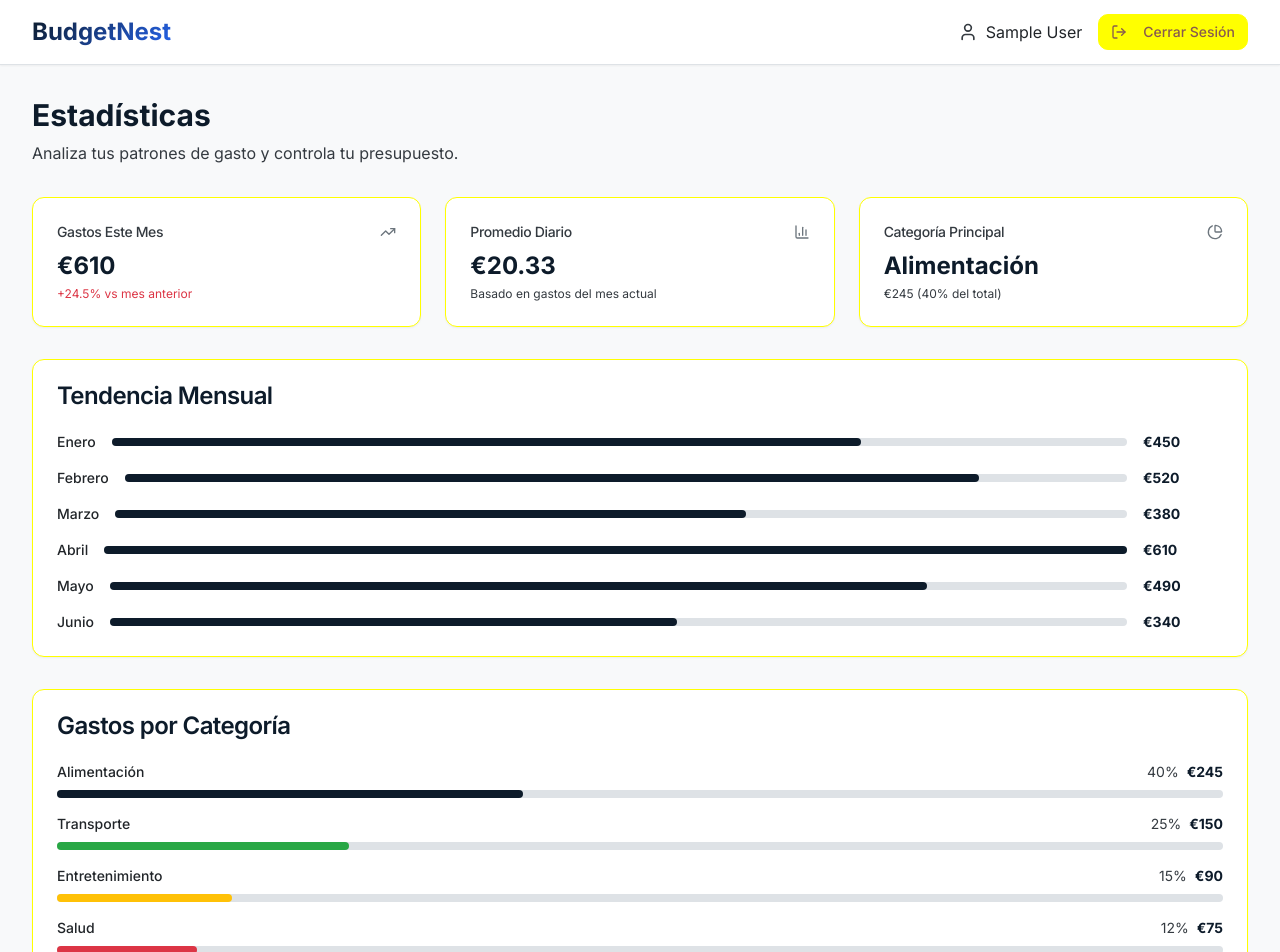
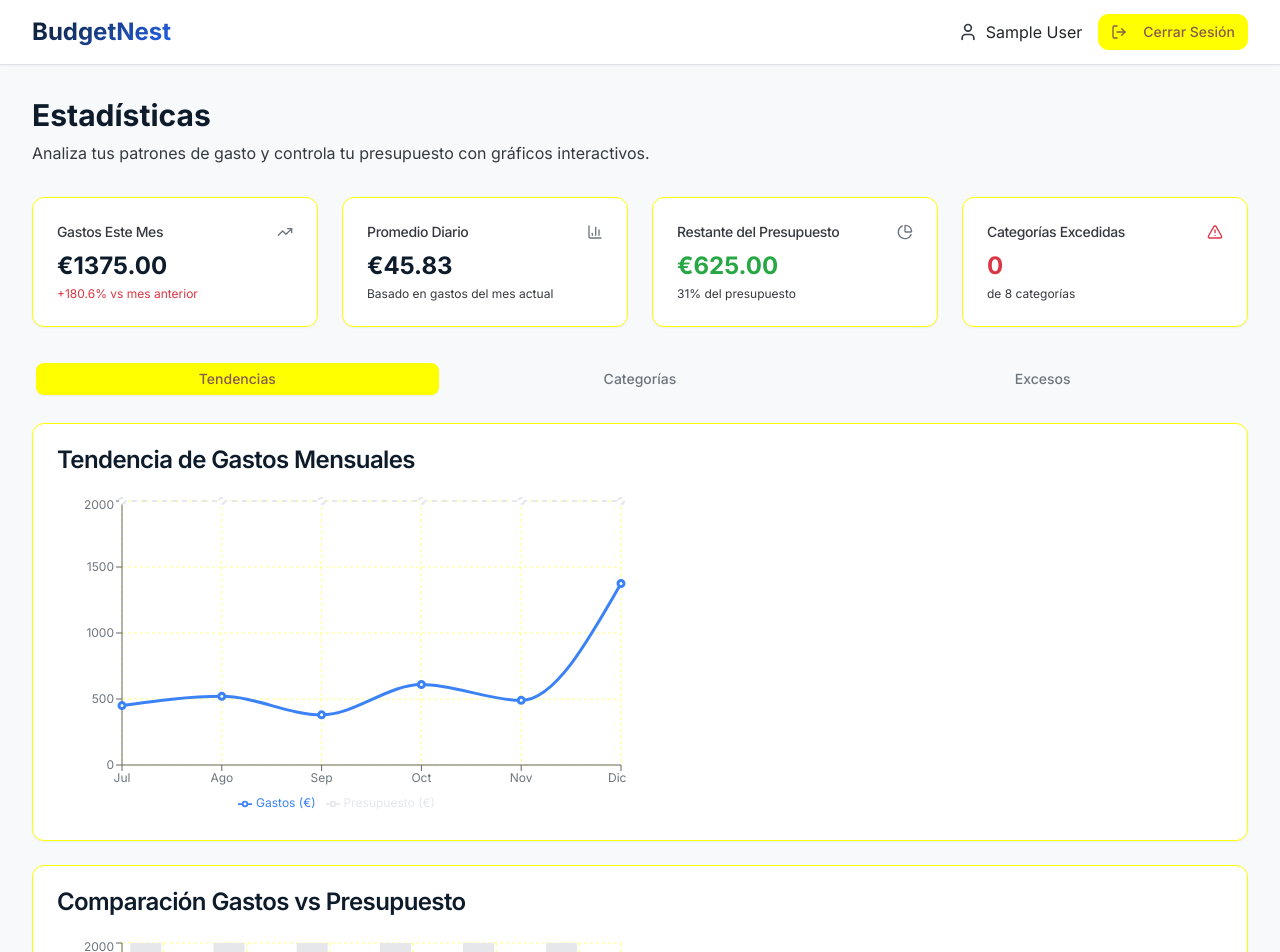
Before and after one commit to Davidbotpress/budgetnest-mobile-finance, a React (Vite) app: page /statistics in a window 1280 px wide. Shown: the top 952 px of the page. Built offline with nearby package versions, Linux system fonts and the light colour scheme; sample sign-in values are in the browser's storage.

Commit message:
feat: Implement Statistics Page
Adds the Statistics page with monthly spending charts, category breakdown pie chart, spending trends, and overspending highlights, using mock data and Recharts.

```diff
--- a/src/pages/Statistics.tsx
+++ b/src/pages/Statistics.tsx
@@ -1,12 +1,33 @@
 
 import { useAuth } from '@/contexts/AuthContext';
+import { useBudget } from '@/contexts/BudgetContext';
 import { Button } from '@/components/ui/button';
 import { Card, CardContent, CardHeader, CardTitle } from '@/components/ui/card';
-import { LogOut, User, TrendingUp, PieChart, BarChart3 } from 'lucide-react';
+import { Tabs, TabsContent, TabsList, TabsTrigger } from '@/components/ui/tabs';
+import { LogOut, User, TrendingUp, PieChart, BarChart3, AlertTriangle } from 'lucide-react';
 import { useNavigate } from 'react-router-dom';
+import {
+  ChartContainer,
+  ChartTooltip,
+  ChartTooltipContent,
+} from '@/components/ui/chart';
+import {
+  LineChart,
+  Line,
+  BarChart,
+  Bar,
+  PieChart as RechartsPieChart,
+  Cell,
+  XAxis,
+  YAxis,
+  CartesianGrid,
+  ResponsiveContainer,
+  Legend,
+} from 'recharts';
 
 const Statistics = () => {
   const { user, logout } = useAuth();
+  const { currentBudget } = useBudget();
   const navigate = useNavigate();
 
   const handleLogout = () => {
@@ -14,27 +35,58 @@ const Statistics = () => {
     navigate('/');
   };
 
-  // Mock data for statistics
+  // Monthly spending data for the last 6 months
   const monthlyData = [
-    { month: 'Enero', gastos: 450 },
-    { month: 'Febrero', gastos: 520 },
-    { month: 'Marzo', gastos: 380 },
-    { month: 'Abril', gastos: 610 },
-    { month: 'Mayo', gastos: 490 },
-    { month: 'Junio', gastos: 340 },
+    { month: 'Jul', gastos: 450, presupuesto: 2000 },
+    { month: 'Ago', gastos: 520, presupuesto: 2000 },
+    { month: 'Sep', gastos: 380, presupuesto: 2000 },
+    { month: 'Oct', gastos: 610, presupuesto: 2000 },
+    { month: 'Nov', gastos: 490, presupuesto: 2000 },
+    { month: 'Dic', gastos: 1375, presupuesto: 2000 },
   ];
 
-  const categoryData = [
-    { category: 'Alimentación', amount: 245, percentage: 40 },
-    { category: 'Transporte', amount: 150, percentage: 25 },
-    { category: 'Entretenimiento', amount: 90, percentage: 15 },
-    { category: 'Salud', amount: 75, percentage: 12 },
-    { category: 'Otros', amount: 50, percentage: 8 },
-  ];
+  // Category data from budget context
+  const categoryData = currentBudget.categories.map((category, index) => ({
+    name: category.name,
+    value: category.spentAmount,
+    budget: category.budgetAmount,
+    fill: [
+      '#3b82f6', '#10b981', '#f59e0b', '#8b5cf6',
+      '#ef4444', '#ec4899', '#6366f1', '#f97316'
+    ][index % 8],
+    percentage: Math.round((category.spentAmount / category.budgetAmount) * 100),
+  }));
 
-  const totalThisMonth = 610;
-  const totalLastMonth = 490;
-  const percentageChange = ((totalThisMonth - totalLastMonth) / totalLastMonth) * 100;
+  // Calculate overspending categories
+  const overspendingCategories = currentBudget.categories.filter(
+    category => category.spentAmount > category.budgetAmount
+  );
+
+  // Calculate totals
+  const totalSpent = currentBudget.categories.reduce((sum, cat) => sum + cat.spentAmount, 0);
+  const totalBudget = currentBudget.totalBudget;
+  const totalLastMonth = monthlyData[monthlyData.length - 2]?.gastos || 0;
+  const percentageChange = totalLastMonth > 0 ? ((totalSpent - totalLastMonth) / totalLastMonth) * 100 : 0;
+
+  // Chart configurations
+  const chartConfig = {
+    gastos: {
+      label: "Gastos",
+      color: "#3b82f6",
+    },
+    presupuesto: {
+      label: "Presupuesto",
+      color: "#e5e7eb",
+    },
+  };
+
+  const categoryChartConfig = categoryData.reduce((config, category, index) => {
+    config[category.name.toLowerCase().replace(/\s+/g, '')] = {
+      label: category.name,
+      color: category.fill,
+    };
+    return config;
+  }, {} as any);
 
   return (
     <div className="min-h-screen bg-budget-gray-50">
@@ -70,12 +122,12 @@ const Statistics = () => {
         <div className="mb-8">
           <h2 className="text-3xl font-bold text-primary mb-2">Estadísticas</h2>
           <p className="text-budget-gray-600">
-            Analiza tus patrones de gasto y controla tu presupuesto.
+            Analiza tus patrones de gasto y controla tu presupuesto con gráficos interactivos.
           </p>
         </div>
 
         {/* Key Metrics */}
-        <div className="grid grid-cols-1 md:grid-cols-3 gap-6 mb-8">
+        <div className="grid grid-cols-1 md:grid-cols-4 gap-6 mb-8">
           <Card>
             <CardHeader className="flex flex-row items-center justify-between space-y-0 pb-2">
               <CardTitle className="text-sm font-medium text-budget-gray-600">
@@ -84,7 +136,7 @@ const Statistics = () => {
               <TrendingUp className="h-4 w-4 text-muted-foreground" />
             </CardHeader>
             <CardContent>
-              <div className="text-2xl font-bold text-primary">€{totalThisMonth}</div>
+              <div className="text-2xl font-bold text-primary">€{totalSpent.toFixed(2)}</div>
               <p className={`text-xs mt-1 ${percentageChange > 0 ? 'text-budget-danger' : 'text-budget-success'}`}>
                 {percentageChange > 0 ? '+' : ''}{percentageChange.toFixed(1)}% vs mes anterior
               </p>
@@ -99,7 +151,7 @@ const Statistics = () => {
               <BarChart3 className="h-4 w-4 text-muted-foreground" />
             </CardHeader>
             <CardContent>
-              <div className="text-2xl font-bold text-primary">€{(totalThisMonth / 30).toFixed(2)}</div>
+              <div className="text-2xl font-bold text-primary">€{(totalSpent / 30).toFixed(2)}</div>
               <p className="text-xs text-budget-gray-600 mt-1">
                 Basado en gastos del mes actual
               </p>
@@ -109,39 +161,210 @@ const Statistics = () => {
           <Card>
             <CardHeader className="flex flex-row items-center justify-between space-y-0 pb-2">
               <CardTitle className="text-sm font-medium text-budget-gray-600">
-                Categoría Principal
+                Restante del Presupuesto
               </CardTitle>
               <PieChart className="h-4 w-4 text-muted-foreground" />
             </CardHeader>
             <CardContent>
-              <div className="text-2xl font-bold text-primary">Alimentación</div>
+              <div className={`text-2xl font-bold ${totalBudget - totalSpent >= 0 ? 'text-budget-success' : 'text-budget-danger'}`}>
+                €{(totalBudget - totalSpent).toFixed(2)}
+              </div>
               <p className="text-xs text-budget-gray-600 mt-1">
-                €{categoryData[0].amount} (40% del total)
+                {Math.round(((totalBudget - totalSpent) / totalBudget) * 100)}% del presupuesto
+              </p>
+            </CardContent>
+          </Card>
+
+          <Card>
+            <CardHeader className="flex flex-row items-center justify-between space-y-0 pb-2">
+              <CardTitle className="text-sm font-medium text-budget-gray-600">
+                Categorías Excedidas
+              </CardTitle>
+              <AlertTriangle className="h-4 w-4 text-budget-danger" />
+            </CardHeader>
+            <CardContent>
+              <div className="text-2xl font-bold text-budget-danger">{overspendingCategories.length}</div>
+              <p className="text-xs text-budget-gray-600 mt-1">
+                de {currentBudget.categories.length} categorías
               </p>
             </CardContent>
           </Card>
         </div>
 
-        {/* Monthly Trend */}
-        <Card className="mb-8">
+        {/* Charts Section */}
+        <Tabs defaultValue="trends" className="space-y-6">
+          <TabsList className="grid w-full grid-cols-3">
+            <TabsTrigger value="trends">Tendencias</TabsTrigger>
+            <TabsTrigger value="categories">Categorías</TabsTrigger>
+            <TabsTrigger value="overspending">Excesos</TabsTrigger>
+          </TabsList>
+
+          {/* Monthly Trends Tab */}
+          <TabsContent value="trends" className="space-y-6">
+            <Card>
               <CardHeader>
-            <CardTitle className="text-primary">Tendencia Mensual</CardTitle>
+                <CardTitle className="text-primary">Tendencia de Gastos Mensuales</CardTitle>
+              </CardHeader>
+              <CardContent>
+                <ChartContainer config={chartConfig} className="h-80">
+                  <ResponsiveContainer width="100%" height="100%">
+                    <LineChart data={monthlyData}>
+                      <CartesianGrid strokeDasharray="3 3" />
+                      <XAxis dataKey="month" />
+                      <YAxis />
+                      <ChartTooltip content={<ChartTooltipContent />} />
+                      <Legend />
+                      <Line
+                        type="monotone"
+                        dataKey="gastos"
+                        stroke="#3b82f6"
+                        strokeWidth={3}
+                        name="Gastos (€)"
+                      />
+                      <Line
+                        type="monotone"
+                        dataKey="presupuesto"
+                        stroke="#e5e7eb"
+                        strokeWidth={2}
+                        strokeDasharray="5 5"
+                        name="Presupuesto (€)"
+                      />
+                    </LineChart>
+                  </ResponsiveContainer>
+                </ChartContainer>
+              </CardContent>
+            </Card>
+
+            <Card>
+              <CardHeader>
+                <CardTitle className="text-primary">Comparación Gastos vs Presupuesto</CardTitle>
+              </CardHeader>
+              <CardContent>
+                <ChartContainer config={chartConfig} className="h-80">
+                  <ResponsiveContainer width="100%" height="100%">
+                    <BarChart data={monthlyData}>
+                      <CartesianGrid strokeDasharray="3 3" />
+                      <XAxis dataKey="month" />
+                      <YAxis />
+                      <ChartTooltip content={<ChartTooltipContent />} />
+                      <Legend />
+                      <Bar dataKey="presupuesto" fill="#e5e7eb" name="Presupuesto (€)" />
+                      <Bar dataKey="gastos" fill="#3b82f6" name="Gastos (€)" />
+                    </BarChart>
+                  </ResponsiveContainer>
+                </ChartContainer>
+              </CardContent>
+            </Card>
+          </TabsContent>
+
+          {/* Categories Tab */}
+          <TabsContent value="categories" className="space-y-6">
+            <div className="grid grid-cols-1 lg:grid-cols-2 gap-6">
+              <Card>
+                <CardHeader>
+                  <CardTitle className="text-primary">Distribución por Categorías</CardTitle>
+                </CardHeader>
+                <CardContent>
+                  <ChartContainer config={categoryChartConfig} className="h-80">
+                    <ResponsiveContainer width="100%" height="100%">
+                      <RechartsPieChart>
+                        <pie
+                          data={categoryData}
+                          cx="50%"
+                          cy="50%"
+                          outerRadius={80}
+                          dataKey="value"
+                          label={({ name, percentage }) => `${name}: ${percentage}%`}
+                        >
+                          {categoryData.map((entry, index) => (
+                            <Cell key={`cell-${index}`} fill={entry.fill} />
+                          ))}
+                        </pie>
+                        <ChartTooltip
+                          content={({ active, payload }) => {
+                            if (active && payload && payload.length) {
+                              const data = payload[0].payload;
+                              return (
+                                <div className="bg-white p-2 border rounded shadow">
+                                  <p className="font-semibold">{data.name}</p>
+                                  <p>Gastado: €{data.value.toFixed(2)}</p>
+                                  <p>Presupuesto: €{data.budget.toFixed(2)}</p>
+                                  <p>Porcentaje: {data.percentage}%</p>
+                                </div>
+                              );
+                            }
+                            return null;
+                          }}
+                        />
+                      </RechartsPieChart>
+                    </ResponsiveContainer>
+                  </ChartContainer>
+                </CardContent>
+              </Card>
+
+              <Card>
+                <CardHeader>
+                  <CardTitle className="text-primary">Progreso por Categoría</CardTitle>
                 </CardHeader>
                 <CardContent>
                   <div className="space-y-4">
-              {monthlyData.map((data, index) => (
-                <div key={data.month} className="flex items-center justify-between">
-                  <span className="text-sm font-medium text-budget-gray-700">{data.month}</span>
-                  <div className="flex items-center space-x-4 flex-1 mx-4">
+                    {categoryData.map((category) => (
+                      <div key={category.name} className="space-y-2">
+                        <div className="flex justify-between items-center">
+                          <span className="text-sm font-medium text-budget-gray-700">
+                            {category.name}
+                          </span>
+                          <div className="flex items-center space-x-2">
+                            <span className={`text-sm ${category.percentage > 100 ? 'text-budget-danger' : 'text-budget-gray-600'}`}>
+                              {category.percentage}%
+                            </span>
+                            <span className="text-sm font-bold text-primary">
+                              €{category.value.toFixed(2)} / €{category.budget.toFixed(2)}
+                            </span>
+                          </div>
+                        </div>
                         <div className="w-full bg-budget-gray-200 rounded-full h-2">
                           <div
-                        className="bg-primary h-2 rounded-full"
-                        style={{
-                          width: `${(data.gastos / Math.max(...monthlyData.map(d => d.gastos))) * 100}%`
-                        }}
+                            className={`h-2 rounded-full ${
+                              category.percentage > 100 ? 'bg-budget-danger' :
+                              category.percentage > 80 ? 'bg-budget-warning' : 'bg-budget-success'
+                            }`}
+                            style={{ width: `${Math.min(category.percentage, 100)}%` }}
                           ></div>
                         </div>
-                    <span className="text-sm font-bold text-primary min-w-16">€{data.gastos}</span>
+                      </div>
+                    ))}
+                  </div>
+                </CardContent>
+              </Card>
+            </div>
+          </TabsContent>
+
+          {/* Overspending Tab */}
+          <TabsContent value="overspending" className="space-y-6">
+            {overspendingCategories.length > 0 ? (
+              <div className="grid grid-cols-1 gap-6">
+                <Card>
+                  <CardHeader>
+                    <CardTitle className="text-budget-danger flex items-center space-x-2">
+                      <AlertTriangle className="h-5 w-5" />
+                      <span>Categorías con Exceso de Gasto</span>
+                    </CardTitle>
+                  </CardHeader>
+                  <CardContent>
+                    <div className="space-y-4">
+                      {overspendingCategories.map((category) => (
+                        <div key={category.id} className="p-4 bg-red-50 rounded-lg border border-red-200">
+                          <div className="flex justify-between items-center mb-2">
+                            <h4 className="font-semibold text-red-800">{category.name}</h4>
+                            <span className="text-red-600 font-bold">
+                              +€{(category.spentAmount - category.budgetAmount).toFixed(2)}
+                            </span>
+                          </div>
+                          <div className="text-sm text-red-700">
+                            <p>Gastado: €{category.spentAmount.toFixed(2)}</p>
+                            <p>Presupuesto: €{category.budgetAmount.toFixed(2)}</p>
+                            <p>Exceso: {Math.round(((category.spentAmount - category.budgetAmount) / category.budgetAmount) * 100)}%</p>
                           </div>
                         </div>
                       ))}
@@ -149,69 +372,49 @@ const Statistics = () => {
                   </CardContent>
                 </Card>
 
-        {/* Category Breakdown */}
                 <Card>
                   <CardHeader>
-            <CardTitle className="text-primary">Gastos por Categoría</CardTitle>
-          </CardHeader>
-          <CardContent>
-            <div className="space-y-4">
-              {categoryData.map((category, index) => (
-                <div key={category.category} className="space-y-2">
-                  <div className="flex justify-between items-center">
-                    <span className="text-sm font-medium text-budget-gray-700">
-                      {category.category}
-                    </span>
-                    <div className="flex items-center space-x-2">
-                      <span className="text-sm text-budget-gray-600">{category.percentage}%</span>
-                      <span className="text-sm font-bold text-primary">€{category.amount}</span>
-                    </div>
-                  </div>
-                  <div className="w-full bg-budget-gray-200 rounded-full h-2">
-                    <div
-                      className={`h-2 rounded-full ${
-                        index === 0 ? 'bg-primary' :
-                        index === 1 ? 'bg-budget-success' :
-                        index === 2 ? 'bg-budget-warning' :
-                        index === 3 ? 'bg-budget-danger' : 'bg-budget-gray-400'
-                      }`}
-                      style={{ width: `${category.percentage}%` }}
-                    ></div>
-                  </div>
-                </div>
-              ))}
-            </div>
-          </CardContent>
-        </Card>
-
-        {/* Insights */}
-        <Card className="mt-8">
-          <CardHeader>
-            <CardTitle className="text-primary">Insights y Recomendaciones</CardTitle>
+                    <CardTitle className="text-primary">Recomendaciones</CardTitle>
                   </CardHeader>
                   <CardContent>
                     <div className="space-y-4">
                       <div className="p-4 bg-blue-50 rounded-lg">
-                <h4 className="font-semibold text-blue-800 mb-2">💡 Consejo del Mes</h4>
-                <p className="text-blue-700 text-sm">
-                  Tus gastos en alimentación representan el 40% de tu presupuesto. Considera cocinar más en casa para reducir estos gastos.
-                </p>
-              </div>
-              <div className="p-4 bg-green-50 rounded-lg">
-                <h4 className="font-semibold text-green-800 mb-2">✅ Buen Trabajo</h4>
-                <p className="text-green-700 text-sm">
-                  Has mantenido tus gastos de transporte bajo control este mes, solo el 25% de tu presupuesto.
-                </p>
+                        <h4 className="font-semibold text-blue-800 mb-2">💡 Consejos para Reducir Gastos</h4>
+                        <ul className="text-blue-700 text-sm space-y-1">
+                          <li>• Revisa los gastos recurrentes en las categorías excedidas</li>
+                          <li>• Considera establecer límites diarios para estas categorías</li>
+                          <li>• Busca alternativas más económicas</li>
+                        </ul>
                       </div>
                       <div className="p-4 bg-yellow-50 rounded-lg">
-                <h4 className="font-semibold text-yellow-800 mb-2">⚠️ Atención</h4>
+                        <h4 className="font-semibold text-yellow-800 mb-2">⚠️ Ajustar Presupuesto</h4>
                         <p className="text-yellow-700 text-sm">
-                  Tus gastos han aumentado un {percentageChange.toFixed(1)}% comparado con el mes pasado. Revisa tu presupuesto.
+                          Si estos excesos son regulares, considera ajustar tu presupuesto mensual
+                          redistribuyendo fondos entre categorías.
                         </p>
                       </div>
                     </div>
                   </CardContent>
                 </Card>
+              </div>
+            ) : (
+              <Card>
+                <CardContent className="text-center py-8">
+                  <div className="text-budget-success mb-4">
+                    <TrendingUp className="h-16 w-16 mx-auto" />
+                  </div>
+                  <h3 className="text-xl font-semibold text-budget-success mb-2">
+                    ¡Excelente Control!
+                  </h3>
+                  <p className="text-budget-gray-600">
+                    No tienes categorías con exceso de gasto este mes.
+                    Mantén este buen ritmo de control financiero.
+                  </p>
+                </CardContent>
+              </Card>
+            )}
+          </TabsContent>
+        </Tabs>
       </main>
     </div>
   );
```
Lines whose indentation alone changed are shown as unchanged.
